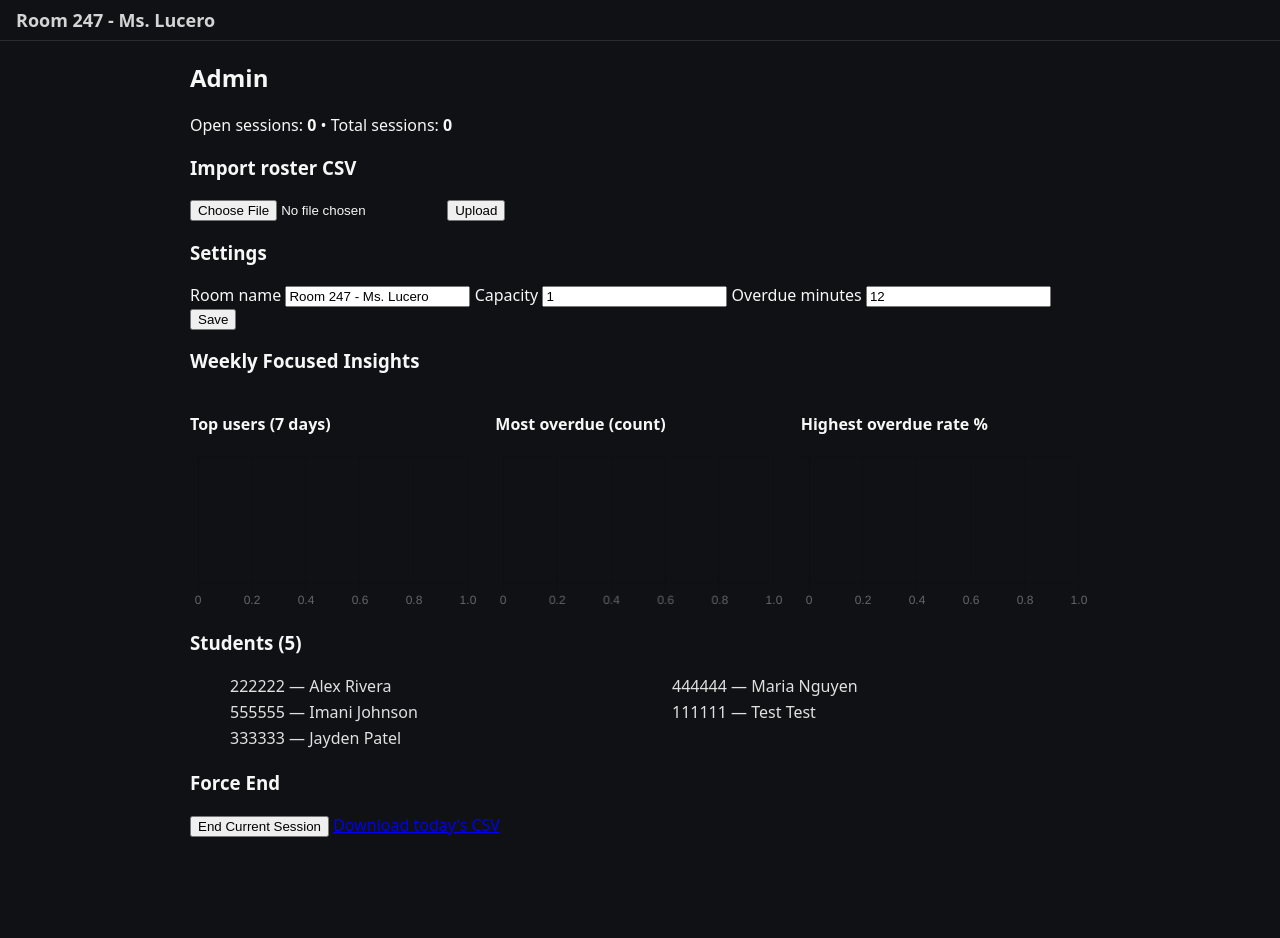
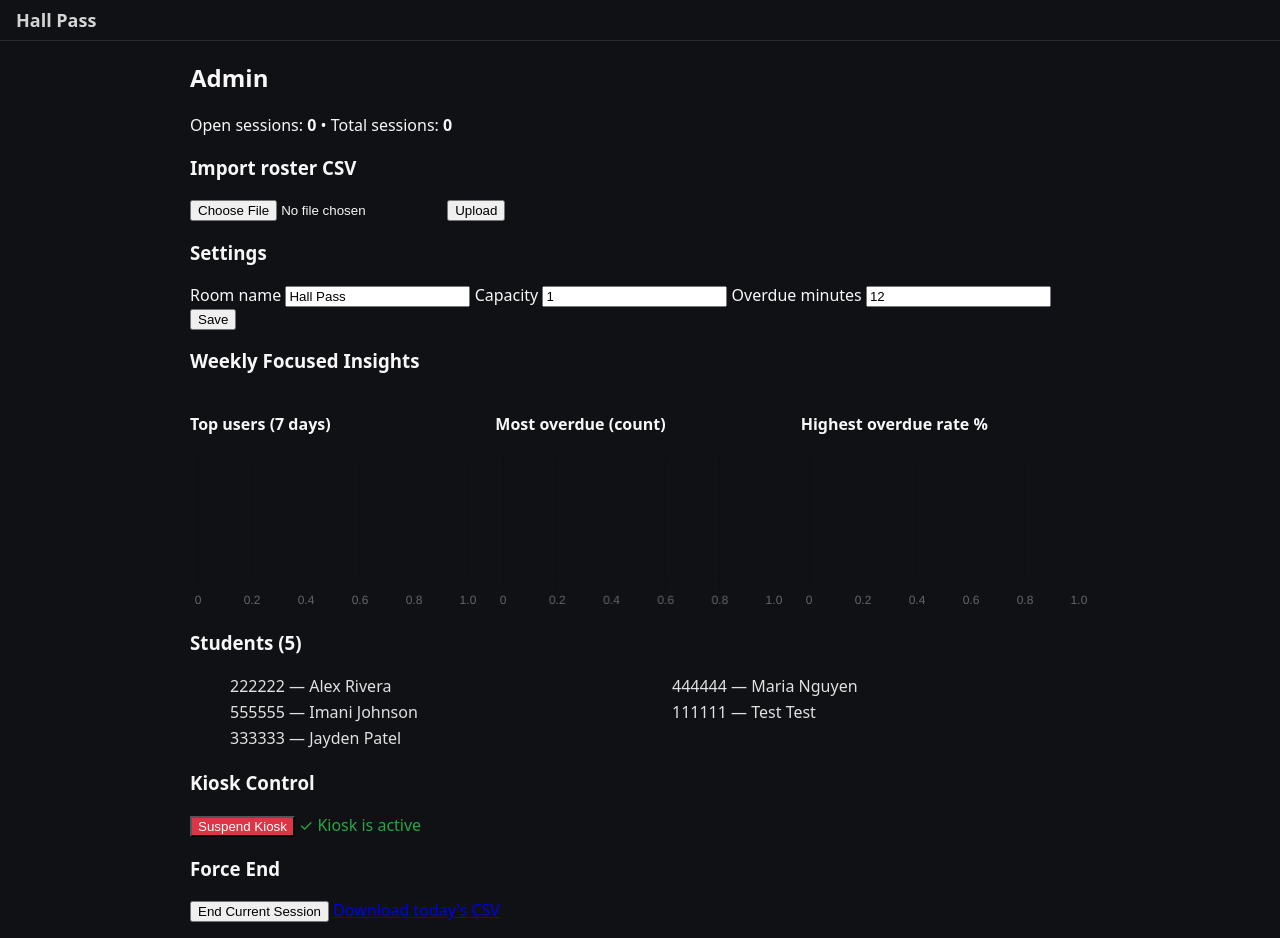
Before and after one commit to notsointeresting/HalllDay, a Flask app: page /admin in a window 1280 px wide. Before the commit the page ends 837 px from the top, so only its background shows below. Run offline with Flask 3, Linux system fonts and the light colour scheme; data comes from the database, SQL or seed files in the repository; data that the repository does not hold is empty; a map, chart or similar area stays blank.

Commit message:
Add kiosk suspension control for admin panel
Introduces a 'kiosk_suspended' flag in settings, API endpoints to suspend/resume the kiosk, and UI controls in the admin panel. The kiosk and display interfaces now reflect suspension status, preventing scans when suspended. Also updates configuration to support environment variables for easier deployment.

```diff
--- a/app.py
+++ b/app.py
@@ -47,6 +47,7 @@ class Settings(db.Model):
     room_name = db.Column(db.String, nullable=False, default=config.ROOM_NAME)
     capacity = db.Column(db.Integer, nullable=False, default=config.CAPACITY)
     overdue_minutes = db.Column(db.Integer, nullable=False, default=10)
+    kiosk_suspended = db.Column(db.Boolean, nullable=False, default=False)
 
 # Create tables after models are defined (works under Gunicorn too)
 STATIC_VERSION = os.getenv("STATIC_VERSION", str(int(time.time())))
@@ -56,7 +57,7 @@ with app.app_context():
     # Ensure a singleton settings row exists
     if not Settings.query.get(1):
         s = Settings(id=1, room_name=config.ROOM_NAME, capacity=config.CAPACITY,
-                     overdue_minutes=getattr(config, "MAX_MINUTES", 10))
+                     overdue_minutes=getattr(config, "MAX_MINUTES", 10), kiosk_suspended=False)
         db.session.add(s)
         db.session.commit()
 
@@ -82,8 +83,8 @@ def auto_end_expired():
 def get_settings():
     s = Settings.query.get(1)
     if not s:
-        return {"room_name": config.ROOM_NAME, "capacity": config.CAPACITY, "overdue_minutes": getattr(config, "MAX_MINUTES", 10)}
-    return {"room_name": s.room_name, "capacity": s.capacity, "overdue_minutes": s.overdue_minutes}
+        return {"room_name": config.ROOM_NAME, "capacity": config.CAPACITY, "overdue_minutes": getattr(config, "MAX_MINUTES", 10), "kiosk_suspended": False}
+    return {"room_name": s.room_name, "capacity": s.capacity, "overdue_minutes": s.overdue_minutes, "kiosk_suspended": s.kiosk_suspended}
 
 @app.context_processor
 def inject_room_name():
@@ -116,6 +117,11 @@ def admin():
 @app.post("/api/scan")
 def api_scan():
     auto_end_expired()
+
+    # Check if kiosk is suspended
+    if get_settings()["kiosk_suspended"]:
+        return jsonify(ok=False, message="Kiosk is currently suspended by administrator"), 403
+
     payload = request.get_json(silent=True) or {}
     code = (payload.get("code") or "").strip()
     if not code:
@@ -149,13 +155,15 @@ def api_scan():
 @app.get("/api/status")
 def api_status():
     auto_end_expired()
+    settings = get_settings()
     s = get_current_holder()
-    overdue_minutes = get_settings()["overdue_minutes"]
+    overdue_minutes = settings["overdue_minutes"]
+    kiosk_suspended = settings["kiosk_suspended"]
     if s:
         is_overdue = s.duration_seconds > overdue_minutes * 60
-        return jsonify(in_use=True, name=s.student.name, start=to_local(s.start_ts).isoformat(), elapsed=s.duration_seconds, overdue=is_overdue, overdue_minutes=overdue_minutes)
+        return jsonify(in_use=True, name=s.student.name, start=to_local(s.start_ts).isoformat(), elapsed=s.duration_seconds, overdue=is_overdue, overdue_minutes=overdue_minutes, kiosk_suspended=kiosk_suspended)
     else:
-        return jsonify(in_use=False, overdue_minutes=overdue_minutes)
+        return jsonify(in_use=False, overdue_minutes=overdue_minutes, kiosk_suspended=kiosk_suspended)
 
 @app.get("/events")
 def sse_events():
@@ -163,7 +171,9 @@ def sse_events():
         last_payload = None
         while True:
             s = get_current_holder()
-            overdue_minutes = get_settings()["overdue_minutes"]
+            settings = get_settings()
+            overdue_minutes = settings["overdue_minutes"]
+            kiosk_suspended = settings["kiosk_suspended"]
             if s:
                 payload = {
                     "in_use": True,
@@ -171,9 +181,10 @@ def sse_events():
                     "elapsed": s.duration_seconds,
                     "overdue": s.duration_seconds > overdue_minutes * 60,
                     "overdue_minutes": overdue_minutes,
+                    "kiosk_suspended": kiosk_suspended,
                 }
             else:
-                payload = {"in_use": False, "overdue_minutes": overdue_minutes}
+                payload = {"in_use": False, "overdue_minutes": overdue_minutes, "kiosk_suspended": kiosk_suspended}
             if payload != last_payload:
                 yield f"data: {json.dumps(payload)}\n\n"
                 last_payload = payload
@@ -265,6 +276,28 @@ def api_override_end():
     db.session.commit()
     return jsonify(ok=True)
 
+@app.post("/api/suspend_kiosk")
+def api_suspend_kiosk():
+    s = Settings.query.get(1)
+    if not s:
+        s = Settings(id=1, kiosk_suspended=True)
+        db.session.add(s)
+    else:
+        s.kiosk_suspended = True
+    db.session.commit()
+    return jsonify(ok=True, suspended=True)
+
+@app.post("/api/resume_kiosk")
+def api_resume_kiosk():
+    s = Settings.query.get(1)
+    if not s:
+        s = Settings(id=1, kiosk_suspended=False)
+        db.session.add(s)
+    else:
+        s.kiosk_suspended = False
+    db.session.commit()
+    return jsonify(ok=True, suspended=False)
+
 @app.post("/api/import_roster")
 def api_import_roster():
     """Import a CSV uploaded as form-data file with two columns: id,name."""
@@ -325,7 +358,7 @@ def init_db():
     """Initialize DB and load students.csv if present."""
     db.create_all()
     if not Settings.query.get(1):
-        db.session.add(Settings(id=1, room_name=config.ROOM_NAME, capacity=config.CAPACITY, overdue_minutes=getattr(config, "MAX_MINUTES", 10)))
+        db.session.add(Settings(id=1, room_name=config.ROOM_NAME, capacity=config.CAPACITY, overdue_minutes=getattr(config, "MAX_MINUTES", 10), kiosk_suspended=False))
         db.session.commit()
     roster = "students.csv"
     if os.path.exists(roster):
@@ -367,6 +400,8 @@ def update_settings_api():
             s.overdue_minutes = max(1, int(data["overdue_minutes"]))
         except Exception:
             pass
+    if "kiosk_suspended" in data:
+        s.kiosk_suspended = bool(data["kiosk_suspended"])
     db.session.commit()
     return jsonify(ok=True, settings=get_settings())
 
--- a/templates/admin.html
+++ b/templates/admin.html
@@ -41,6 +41,17 @@
     {% for s in students %}<li>{{ s.id }} — {{ s.name }}</li>{% endfor %}
   </ul>
 
+  <h3>Kiosk Control</h3>
+  <div style="margin-bottom: 16px;">
+    {% if settings.kiosk_suspended %}
+      <button id="resumeKiosk" style="background: #28a745; color: white;">Resume Kiosk</button>
+      <span style="color: #dc3545; font-weight: bold;">⚠ Kiosk is currently SUSPENDED</span>
+    {% else %}
+      <button id="suspendKiosk" style="background: #dc3545; color: white;">Suspend Kiosk</button>
+      <span style="color: #28a745;">✓ Kiosk is active</span>
+    {% endif %}
+  </div>
+
   <h3>Force End</h3>
   <button id="override">End Current Session</button>
   <a href="{{ url_for('export_csv') }}">Download today's CSV</a>
@@ -73,6 +84,36 @@ document.getElementById('settingsForm').onsubmit = async (e) => {
   const j = await r.json();
   document.getElementById('settingsResult').textContent = j.ok ? 'Saved.' : (j.message || 'Error');
 };
+
+// Suspend/Resume kiosk handlers
+const suspendBtn = document.getElementById('suspendKiosk');
+const resumeBtn = document.getElementById('resumeKiosk');
+
+if (suspendBtn) {
+  suspendBtn.onclick = async () => {
+    if (confirm('Are you sure you want to suspend the kiosk? Students will not be able to scan in/out.')) {
+      const r = await fetch('/api/suspend_kiosk', {method:'POST'});
+      const j = await r.json();
+      if (j.ok) {
+        location.reload();
+      } else {
+        alert('Error suspending kiosk');
+      }
+    }
+  };
+}
+
+if (resumeBtn) {
+  resumeBtn.onclick = async () => {
+    const r = await fetch('/api/resume_kiosk', {method:'POST'});
+    const j = await r.json();
+    if (j.ok) {
+      location.reload();
+    } else {
+      alert('Error resuming kiosk');
+    }
+  };
+}
 </script>
 <script src="https://cdn.jsdelivr.net/npm/chart.js"></script>
 <script>
```
Also changed, not shown: config.py (+9 -7 lines), static/kiosk.js (+14 -1 lines), README.md.
